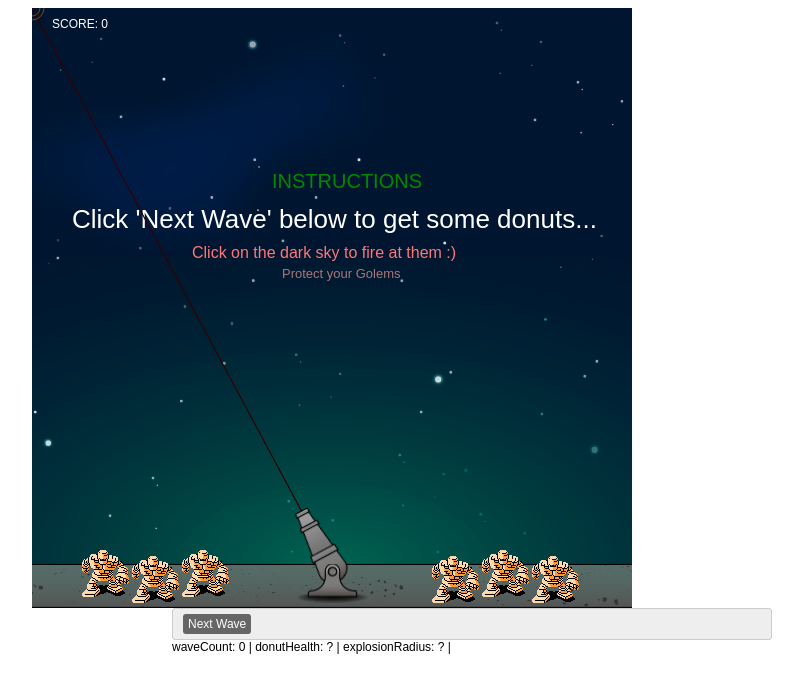
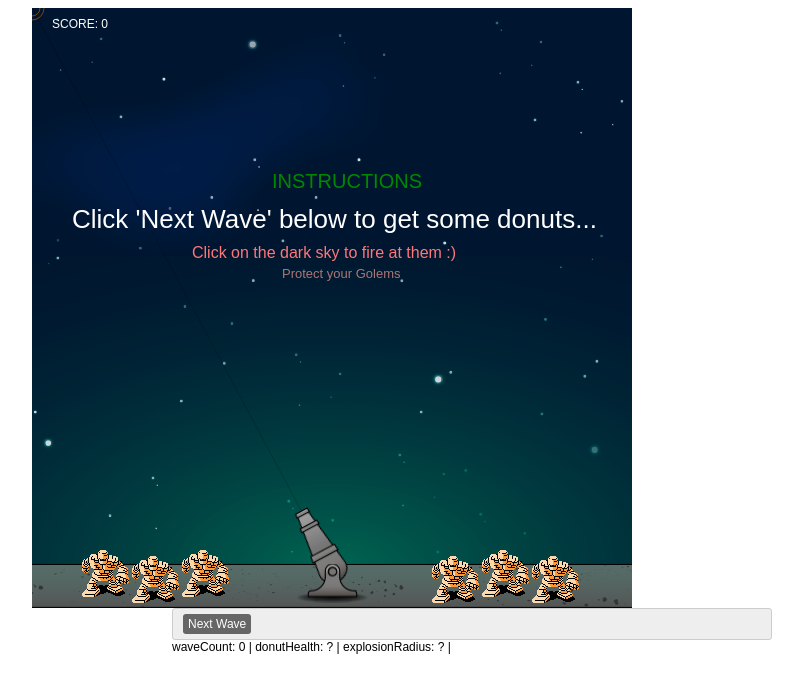
Before and after one commit to readonlychild/missile-cmd, a website: page game-fb.htm in a window 1280 px wide. Shown: the whole page, without its empty margins (163-966 px from the left). Drawn offline with nearby package versions, Linux system fonts and the light colour scheme; no server answers.

```diff
--- a/game-fb.htm
+++ b/game-fb.htm
@@ -337,9 +337,11 @@
 
 		};
 		o.draw = function (ctx) {
-			ctx.strokeStyle = "#300";
+			ctx.strokeStyle = "#000";
+			ctx.save();
+
+			ctx.globalAlpha = 0.10;
 			lineTo(ctx, this.x, this.y, this.mouseInfo.x, this.mouseInfo.y);
-			ctx.save();
 
 			var opp = Math.abs(this.y - this.mouseInfo.y);
 			var adj = Math.abs(this.x - this.mouseInfo.x);
```
Also changed, not shown: resources/explosion2.png (added).
